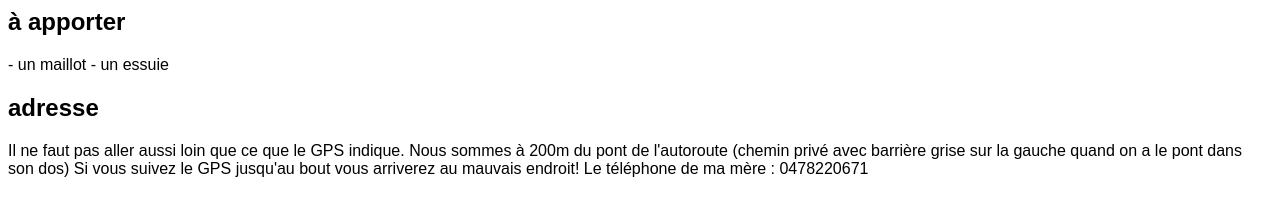
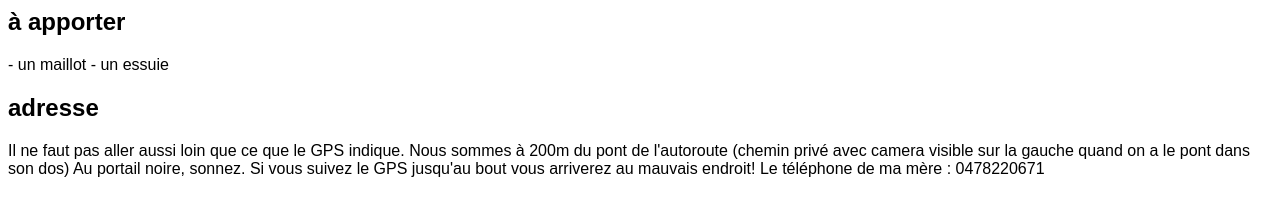
Before and after one commit to conradpringiers/Invitation-Informations, a plain HTML site: page index.html in a window 1280 px wide. Drawn offline with Linux system fonts and the light colour scheme.

Commit message:
Update index.html

```diff
--- a/index.html
+++ b/index.html
@@ -5,7 +5,8 @@
 
 <h2>adresse</h2>
 Il ne faut pas aller aussi loin que ce que le GPS indique.
-Nous sommes à 200m du pont de l'autoroute (chemin privé avec barrière grise sur la gauche quand on a le pont dans son dos)
+Nous sommes à 200m du pont de l'autoroute (chemin privé avec camera visible sur la gauche quand on a le pont dans son dos)
+  Au portail noire, sonnez.
 Si vous suivez le GPS jusqu'au bout vous arriverez au mauvais endroit!
 
 Le téléphone de ma mère : 0478220671
```
